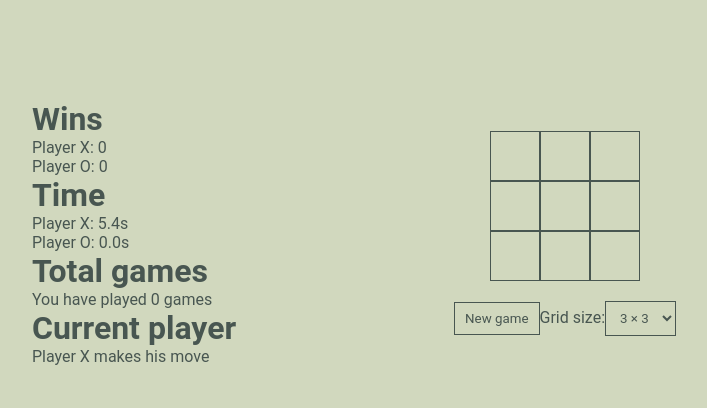
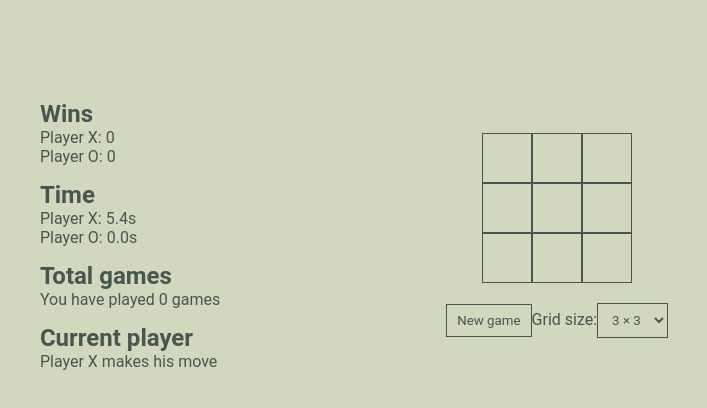
Before and after one commit to MaksymRybak09/TicTackToe, a React (Vite) app: page / in a window 1280 px wide. Shown: the top 408 px of the page, without its empty margins (286-993 px from the left). Built offline with nearby package versions, Linux system fonts and the light colour scheme.

Commit message:
add: game info styles

```diff
--- a/src/components/PlayerInfo/PlayerInfo.tsx
+++ b/src/components/PlayerInfo/PlayerInfo.tsx
@@ -3,6 +3,7 @@ import { formatTime } from "../../lib/helpers/formatTime";
 import type { Player } from "../../types/player";
 import type { Time } from "../../types/time";
 import type { Wins } from "../../types/wins";
+import styles from "./player-info.module.css";
 
 type PlayerInfoProps = {
   wins: Wins;
@@ -37,17 +38,25 @@ function PlayerInfo(props: PlayerInfoProps) {
   }, [props.currentPlayer, props.time, props.winner]);
 
   return (
-    <div>
+    <div className={styles.info}>
+      <section>
         <h1>Wins</h1>
         <p>Player X: {props.wins.X}</p>
         <p>Player O: {props.wins.O}</p>
+      </section>
+      <section>
         <h1>Time</h1>
         <p>Player X: {formatTime(displayedTime.X)}</p>
         <p>Player O: {formatTime(displayedTime.O)}</p>
+      </section>
+      <section>
         <h1>Total games</h1>
         <p>You have played {props.gameCount} games</p>
+      </section>
+      <section>
         <h1>Current player</h1>
         <p>Player {props.currentPlayer} makes his move</p>
+      </section>
     </div>
   );
 }
--- /dev/null
+++ b/src/components/PlayerInfo/player-info.module.css
@@ -0,0 +1,5 @@
+.info {
+  display: flex;
+  flex-direction: column;
+  gap: 15px;
+}
```
Lines whose indentation alone changed are shown as unchanged.
